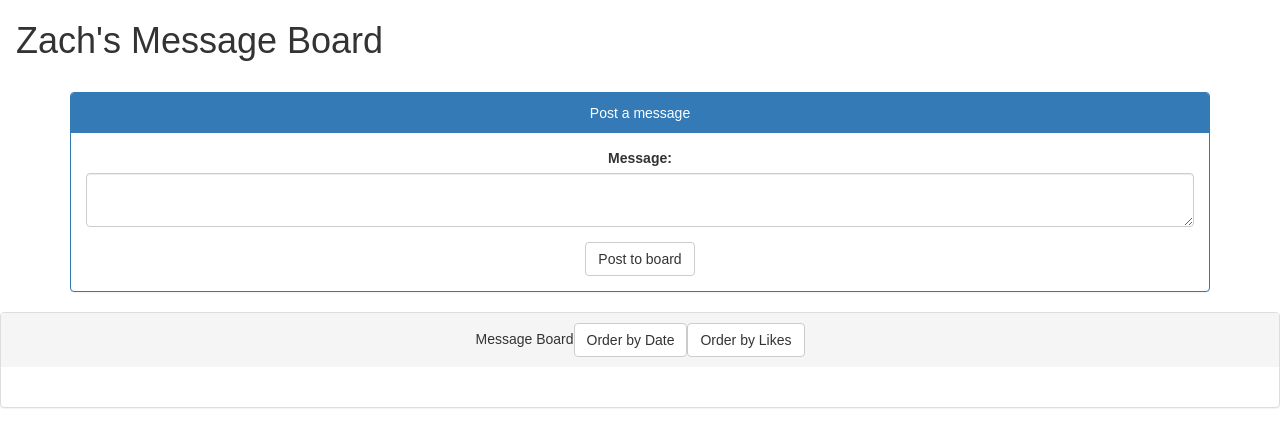
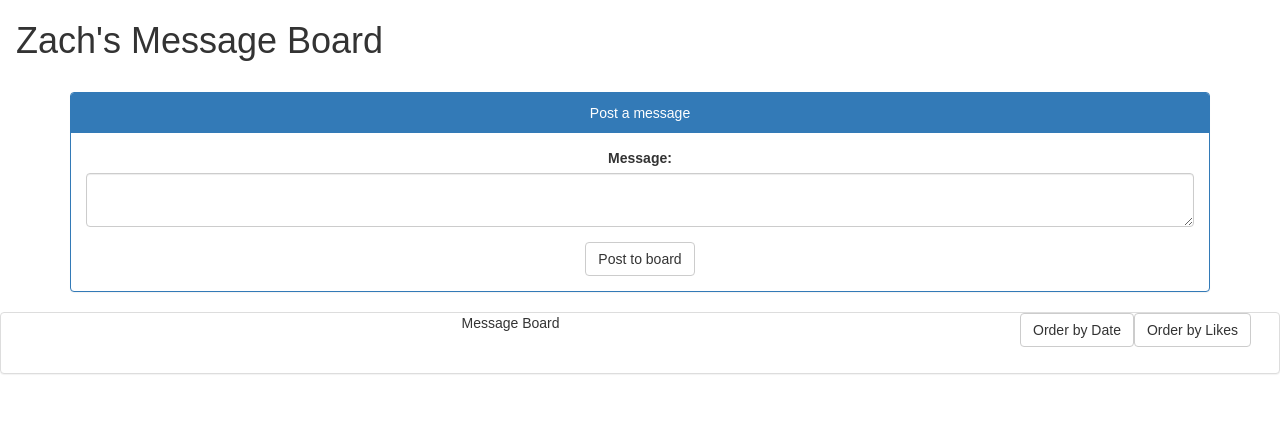
Before and after one commit to zdavis01/anonymous-board, a React (Create React App) app: page / in a window 1280 px wide. Shown: the top 446 px of the page. Built offline with nearby package versions, Linux system fonts and the light colour scheme.

Commit message:
hanging files commited

```diff
--- a/src/MessageBoard.js
+++ b/src/MessageBoard.js
@@ -1,5 +1,6 @@
 import React, { Component } from 'react'
 import Message from './Message.js'
+import './message-board.css'
 
 class MessageBoard extends Component{
   constructor(props) {
@@ -20,10 +21,12 @@ render(){
     return(
     <div class="panel-group">
       <div class="panel panel-default">
-        <div class="panel-heading">
+        <div>
           Message Board
+          <div className="order" >
           <button id="submit" class="btn btn-default" onClick={this.handleClickOrderDate}> Order by Date </button>
           <button id="submit" class="btn btn-default" onClick={this.handleClickOrderLike}> Order by Likes </button>
+        </div>
         </div>
         <div class="panel-body">
           <ul class="message-board">
--- /dev/null
+++ b/src/message-board.css
@@ -0,0 +1,4 @@
+.order{
+float: right;
+padding-right: 2em;
+}
```
